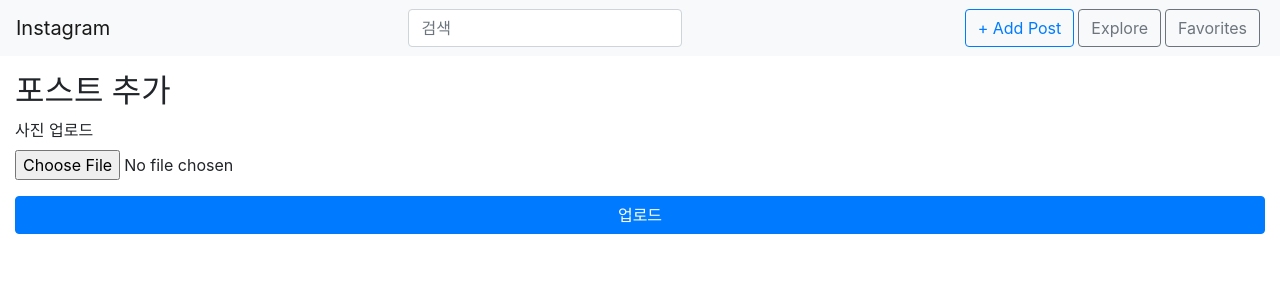
After one commit to Parkdev/instareview, a Django app: page /posts/create/ in a window 1280 px wide. The commit adds this page. Shown: the top 300 px of the page. Run offline with Django 3.2, Linux system fonts and the light colour scheme; some libraries are stand-ins or nearby versions.

Commit message:
post-create연결 html작성

```diff
--- a/app/posts/urls.py
+++ b/app/posts/urls.py
@@ -5,5 +5,6 @@
 app_name = 'posts'
 
 urlpatterns = [
-    path('', views.post_list, name='post-list')
+    path('', views.post_list, name='post-list'),
+    path('create/', views.post_create, name='post-create'),
 ]
--- a/app/posts/views.py
+++ b/app/posts/views.py
@@ -10,3 +10,6 @@
         'posts' : posts,
     }
     return render(request, 'posts/post_list.html', context)
+
+def post_create(request):
+    return render(request, 'posts/post_create.html')
--- a/app/templates/base.html
+++ b/app/templates/base.html
@@ -24,16 +24,16 @@
 			</form>
 			<!--우측 3개 메뉴 버튼-->
 			<ul class="navbar-nav ml-md-auto">
-{#				<li class="nav-item mr-sm-1">#}
-{#					<a href="{% url 'posts:post-create' %}"#}
-{#					   class="btn btn-outline-primary">+ Add Post</a>#}
-{#				</li>#}
-{#				<li class="nav-item mr-sm-1">#}
-{#					<a href="#" class="btn btn-outline-secondary">Explore</a>#}
-{#				</li>#}
-{#				<li class="nav-item mr-sm-1">#}
-{#					<a href="#" class="btn btn-outline-secondary">Favorites</a>#}
-{#				</li>#}
+				<li class="nav-item mr-sm-1">
+					<a href="{% url 'posts:post-create' %}"
+					   class="btn btn-outline-primary">+ Add Post</a>
+				</li>
+				<li class="nav-item mr-sm-1">
+					<a href="#" class="btn btn-outline-secondary">Explore</a>
+				</li>
+				<li class="nav-item mr-sm-1">
+					<a href="#" class="btn btn-outline-secondary">Favorites</a>
+				</li>
 {#				<li class="nav-item">#}
 {#					<a href="#" class="btn btn-outline-secondary">#}
 {#                        Profile#}
--- /dev/null
+++ b/app/templates/posts/post_create.html
@@ -0,0 +1,14 @@
+{% extends 'base.html' %}
+
+{% block content %}
+<div>
+<h2>포스트 추가</h2>
+    <form action="">
+        <div class="form-group">
+            <label for="id-photo">사진 업로드</label>
+            <input type="file" id="id-photo" class="form-control-file">
+        </div>
+        <button class="btn btn-primary btn-block">업로드</button>
+    </form>
+</div>
+{% endblock %}
--- a/app/templates/posts/post_list.html
+++ b/app/templates/posts/post_list.html
@@ -3,7 +3,7 @@
 {% block content %}
 <div>
     {% for post in posts %}
-    <div class="col col-lg-4 offset-lg-4">
+    <div class="col col-lg-4 offset-lg-4 mb-4">
       <div class="card">
         <div class="card-header">
             {{ post.author }}
```
